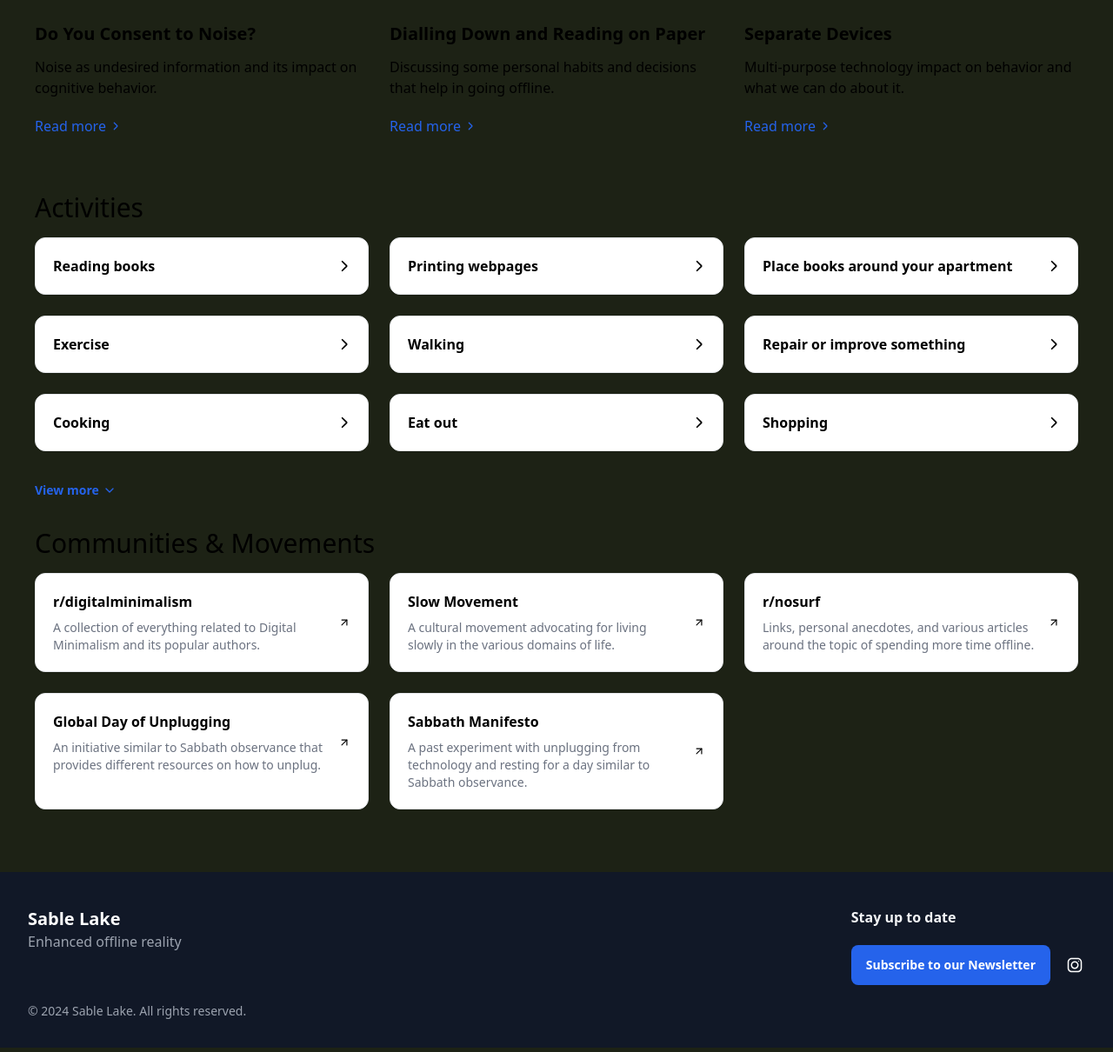
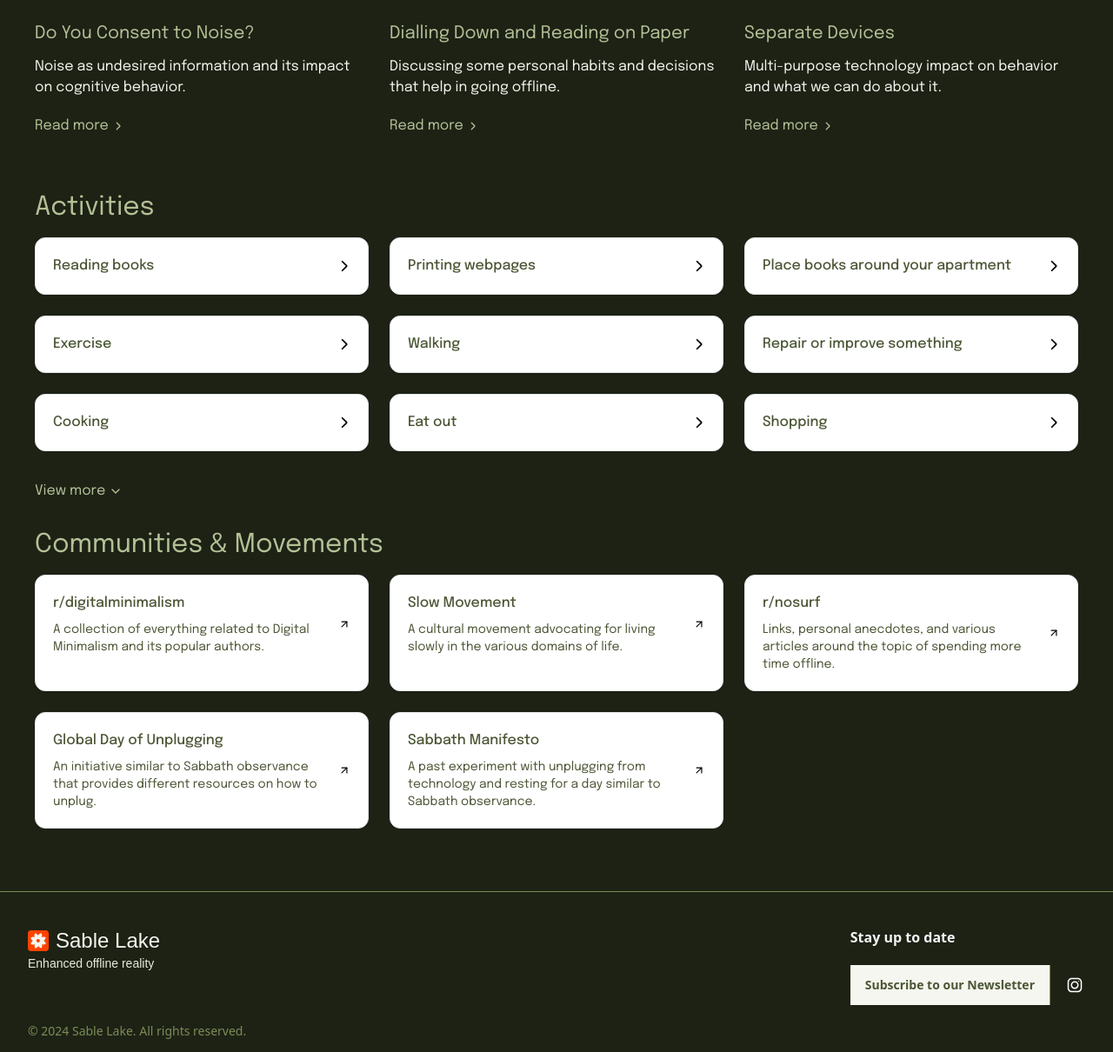
Before and after one commit to tarikhaiga/sablelake, an Astro site: page / in a window 1280 px wide. Shown: the part 1590-2800 px from the top of the page at 87% size. Built offline with nearby package versions, Linux system fonts and the light colour scheme; Astro itself is replaced by a stand-in of ours; a web font is replaced by a local one.

Commit message:
more updates

```diff
--- a/src/components/Card.astro
+++ b/src/components/Card.astro
@@ -8,13 +8,13 @@ const {title, description, imageSrc, link}= Astro.props
   </div>
 
   <div class="mt-7">
-    <h3 class="text-xl font-semibold">
+    <h3 class="text-xl font-epilogue text-hunter-green-300">
       {title}
     </h3>
-    <p class="mt-3">
+    <p class="mt-3 font-epilogue text-hunter-green-50">
       {description}
     </p>
-    <p class="mt-5 inline-flex items-center gap-x-1.5 text-blue-600 decoration-2 group-hover:underline font-medium">
+    <p class="mt-5 inline-flex items-center gap-x-1.5 text-hunter-green-300 decoration-2 group-hover:underline font-epilogue">
       Read more
       <svg class="w-2.5 h-2.5" width="16" height="16" viewBox="0 0 16 16" fill="none">
         <path d="M5.27921 2L10.9257 7.64645C11.1209 7.84171 11.1209 8.15829 10.9257 8.35355L5.27921 14" stroke="currentColor" stroke-width="2" stroke-linecap="round"/>
--- a/src/components/CardWrapper.astro
+++ b/src/components/CardWrapper.astro
@@ -3,7 +3,7 @@ const {title, hideViewAll, viewAllLink}= Astro.props
 ---
 <section class="max-w-[85rem] mx-auto py-8 px-4 sm:px-6 md:px-8 lg:px-10">
   <div class="w-full flex justify-between mb-4">
-    <h2 class="text-3xl">{title}</h2>
+    <h2 class="font-epilogue text-3xl text-hunter-green-300">{title}</h2>
     {!hideViewAll && <a href={viewAllLink}>View all</a>}
   </div>
   <div class="grid sm:grid-cols-2 lg:grid-cols-3 gap-6">
--- a/src/components/Collapse.astro
+++ b/src/components/Collapse.astro
@@ -2,7 +2,7 @@
     <div id="hs-show-hide-collapse-heading" class="hs-collapse hidden w-full overflow-hidden transition-[height] duration-300 grid sm:grid-cols-2 lg:grid-cols-3 gap-6" aria-labelledby="hs-show-hide-collapse">
         <slot />
     </div>
-    <button type="button" class="hs-collapse-toggle inline-flex items-center gap-x-1 text-sm font-semibold text-blue-600 hover:text-blue-800 disabled:opacity-50 disabled:pointer-events-none w-full" id="hs-show-hide-collapse" data-hs-collapse="#hs-show-hide-collapse-heading">
+    <button type="button" class="hs-collapse-toggle inline-flex items-center font-epilogue gap-x-1 text-md text-hunter-green-300 hover:text-hunter-green-100 disabled:opacity-50 disabled:pointer-events-none w-full" id="hs-show-hide-collapse" data-hs-collapse="#hs-show-hide-collapse-heading">
         <span class="hs-collapse-open:hidden">View more</span>
         <span class="hs-collapse-open:block hidden pt-8">Hide</span>
         <svg class="hs-collapse-open:rotate-180 hs-collapse-open:pt-8 flex-shrink-0 size-4" xmlns="http://www.w3.org/2000/svg" width="24" height="24" viewBox="0 0 24 24" fill="none" stroke="currentColor" stroke-width="2" stroke-linecap="round" stroke-linejoin="round">
--- a/src/components/Footer.astro
+++ b/src/components/Footer.astro
@@ -1,32 +1,31 @@
-
-<footer class="bg-gray-900 mt-10">
+<footer class="mt-10 border-t border-hunter-green-500">
   <div class="max-w-[85rem] py-8 px-4 sm:px-6 lg:px-8 lg:pt-10 mx-auto">
-
-  <div id="wrappersContainer" class="flex flex-row justify-between mb-5">
-        <div id="firstWrapper">
-          <a class="flex-none text-xl font-semibold text-white" href="#" aria-label="Sable Lake">Sable Lake</a>
-          <p class="text-gray-400">Enhanced offline reality</p>
+    <div id="wrappersContainer" class="flex flex-col sm:flex-row justify-between mb-5">
+      <div id="firstWrapper" class="mb-4 sm:mb-0">
+        <a class="flex flex-row items-center whitespace-nowrap gap-2 text-2xl font-clashdisplay text-hunter-green-50" href="https://sablelake.com" aria-label="Brand">
+          <img src="/slsymbol.svg" alt="Symbol" class="w-6 h-6">
+          Sable Lake
+        </a>
+        <p class="font-clashdisplay text-sm text-hunter-green-100">Enhanced offline reality</p>
       </div>
 
-        <div id="secondWrapper">
+      <div id="secondWrapper" class="flex flex-col sm:items-start sm:justify-start">
         <h4 class="font-semibold text-gray-100 mb-5">Stay up to date</h4>
 
-          <div id="thirdWrapper" class="flex justify-center items-center gap-4">
-            <a href="https://sablelake.substack.com/" target="_blank">
-              <button type="button" class="py-3 px-4 inline-flex items-center gap-x-2 text-sm font-semibold rounded-lg border border-transparent bg-blue-600 text-white hover:bg-blue-700 disabled:opacity-50 disabled:pointer-events-none">
+        <div id="thirdWrapper" class="flex flex-col sm:flex-row items-start sm:items-center gap-4">
+          <a href="https://sablelake.substack.com/" target="_blank" class="border-r border-hunter-green-500 sm:mb-0 mb-4">
+            <button type="button" class="py-3 px-4 inline-flex items-center gap-x-2 text-sm font-semibold border border-transparent bg-hunter-green-50 text-hunter-green-700">
               Subscribe to our Newsletter
             </button>
           </a>
           <a href="https://www.instagram.com/sable.lake" target="_blank">
-              <svg xmlns="http://www.w3.org/2000/svg" x="0px" y="0px" width="24" height="24" viewBox="0 0 32 32"
-                style="fill:#FFFFFF;">
+            <svg xmlns="http://www.w3.org/2000/svg" x="0px" y="0px" width="24" height="24" viewBox="0 0 32 32" style="fill:#FFFFFF;">
               <path d="M 11.46875 5 C 7.917969 5 5 7.914063 5 11.46875 L 5 20.53125 C 5 24.082031 7.914063 27 11.46875 27 L 20.53125 27 C 24.082031 27 27 24.085938 27 20.53125 L 27 11.46875 C 27 7.917969 24.085938 5 20.53125 5 Z M 11.46875 7 L 20.53125 7 C 23.003906 7 25 8.996094 25 11.46875 L 25 20.53125 C 25 23.003906 23.003906 25 20.53125 25 L 11.46875 25 C 8.996094 25 7 23.003906 7 20.53125 L 7 11.46875 C 7 8.996094 8.996094 7 11.46875 7 Z M 21.90625 9.1875 C 21.402344 9.1875 21 9.589844 21 10.09375 C 21 10.597656 21.402344 11 21.90625 11 C 22.410156 11 22.8125 10.597656 22.8125 10.09375 C 22.8125 9.589844 22.410156 9.1875 21.90625 9.1875 Z M 16 10 C 12.699219 10 10 12.699219 10 16 C 10 19.300781 12.699219 22 16 22 C 19.300781 22 22 19.300781 22 16 C 22 12.699219 19.300781 10 16 10 Z M 16 12 C 18.222656 12 20 13.777344 20 16 C 20 18.222656 18.222656 20 16 20 C 13.777344 20 12 18.222656 12 16 C 12 13.777344 13.777344 12 16 12 Z"></path>
             </svg>
           </a>
         </div>
-
       </div>
     </div>
-      <p class="text-sm text-gray-400">© 2024 Sable Lake. All rights reserved.</p>
+    <p class="text-sm text-hunter-green-500">© 2024 Sable Lake. All rights reserved.</p>
   </div>
 </footer>
--- a/src/components/SmallCard.astro
+++ b/src/components/SmallCard.astro
@@ -10,10 +10,10 @@ const { title, description, hideDesc, modalId, href } = Astro.props;
   <div class="p-4 md:p-5">
     <div class="flex justify-between items-center">
       <div>
-        <h3 class="group-hover:text-blue-600 font-semibold">
+        <h3 class= "font-epilogue font-medium text-hunter-green-700">
           {title}
         </h3>
-        {!hideDesc && description && (<p class="text-sm mt-2 text-gray-500">{description}</p>)}
+        {!hideDesc && description && (<p class="font-epilogue text-sm mt-2 text-hunter-green-700">{description}</p>)}
       </div>
       <div class="pl-3">
         {href ? (
--- a/src/pages/index.astro
+++ b/src/pages/index.astro
@@ -205,6 +205,5 @@ const modalContents = {
   </CardWrapper> -->
   <Footer />
   <script src="../../node_modules/preline/dist/preline.js"></script>
-  <a class="font-epilogue font-medium text-hunter-green-300 hover:text-hunter-green-50 md:py-6" href="https://sablelake.com" aria-current="page">gHome</a>
 </body>
 </html>
```
Lines whose indentation alone changed are shown as unchanged.
